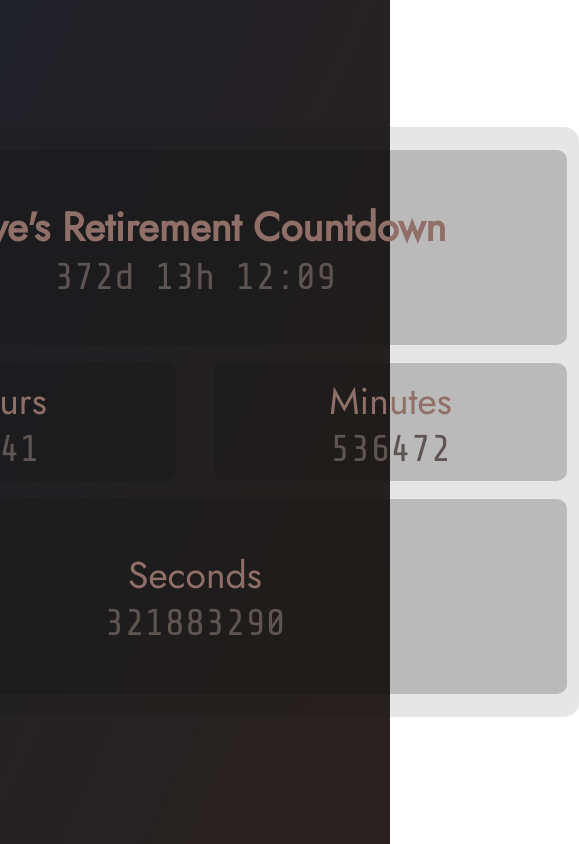
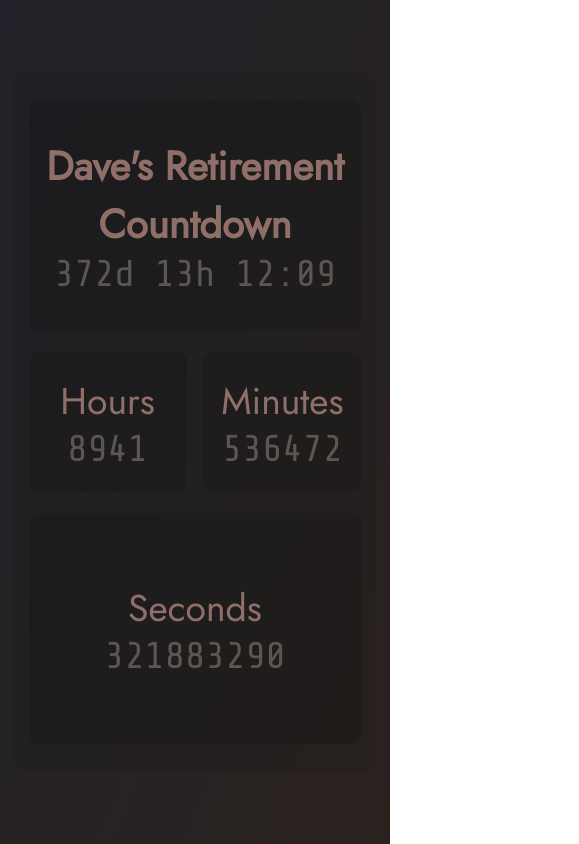
Before and after one commit to FryingpanSamurai/davesretirementclock, a SvelteKit app: page / in a window 390 px wide. Shown: the whole page, 579 px wide, since content can reach past the window. Built offline with nearby package versions, Linux system fonts and the light colour scheme.

Commit message:
optimized for mobile and desktop

```diff
--- a/src/app.html
+++ b/src/app.html
@@ -5,7 +5,7 @@
 		<link rel="icon" href="%sveltekit.assets%/favicon.png" />
 		<link rel="stylesheet" href="https://fonts.googleapis.com/css?family=Jost">
 		<link rel="stylesheet" href="https://fonts.googleapis.com/css?family=Share Tech Mono">
-		<meta name="viewport" content="width=device-width" />
+		<meta name="viewport" content="width=device-width, initial-scale=1.0" />
 		%sveltekit.head%
 	</head>
 	<body data-sveltekit-preload-data="hover">
--- a/src/routes/+page.svelte
+++ b/src/routes/+page.svelte
@@ -56,8 +56,7 @@
         text-align: center;
         width: 80%;
         height: 70%;
-        min-width: 768px;
-        min-height: 500px;
+        min-height: 700px;
         background-color: rgba(11, 11, 11, 0.1);
         border-radius: 15px;
     }
@@ -121,6 +120,96 @@
         font-size: 28pt;
         color: rgba(94, 84, 82);
     }
+
+    @media only screen and (max-width: 768px) {
+        * {
+            font-size: x-large;
+        }
+
+        .main-wrapper {
+            height: 100%;
+            width: 100%;
+            background-image: linear-gradient(to bottom right, rgb(33,34,41), rgb(42,34,31));
+            display: flex;
+            justify-content: center;
+            align-items: center;
+        }
+
+        .count-wrapper {
+            display: flex;
+            justify-content: center;
+            align-items: center;
+            flex-direction: column;
+            gap: 3%;
+            text-align: center;
+            width: 88%;
+            height: 80%;
+            min-height: 700px;
+            background-color: rgba(11, 11, 11, 0.1);
+            border-radius: 15px;
+            padding: 0 10px;
+        }
+
+        [class*="row"] {
+            width: 97%;
+            display: flex;
+            align-items: center;
+        }
+
+        .f-row {
+            flex-direction: column;
+            justify-content: center;
+            height: 33%;
+        }
+
+        .s-row {
+            justify-content: space-around;
+            height: 20%;
+            gap: 5%;
+        }
+
+        .l-row {
+            justify-content: center;
+            height: 33%;
+        }
+
+        .f-row, .l-row {
+            background-color: rgba(11, 11, 11, 0.2);
+            border-radius: 10px;
+        }
+
+        .hours, .minutes, .miliseconds {
+            display: flex;
+            flex-direction: column;
+        }
+
+        .hours, .minutes {
+            display: flex;
+            justify-content: center;
+            align-items: center;
+            background-color: rgba(11, 11, 11, 0.2);
+            width: 50%;
+            height: 100%;
+            border-radius: 10px;
+        }
+
+        .subtitle, .title {
+            font-family: 'Jost', sans-serif;
+            color: rgb(144, 111, 104);
+            font-size: 28pt;
+        }
+
+        .title {
+            font-weight: bold;
+            font-size: 30pt;
+        }
+
+        .sub-text {
+            font-family: 'Share Tech Mono', sans-serif;
+            font-size: 28pt;
+            color: rgba(94, 84, 82);
+        }
+    }
 </style>
 
 <main class="main-wrapper">
```
